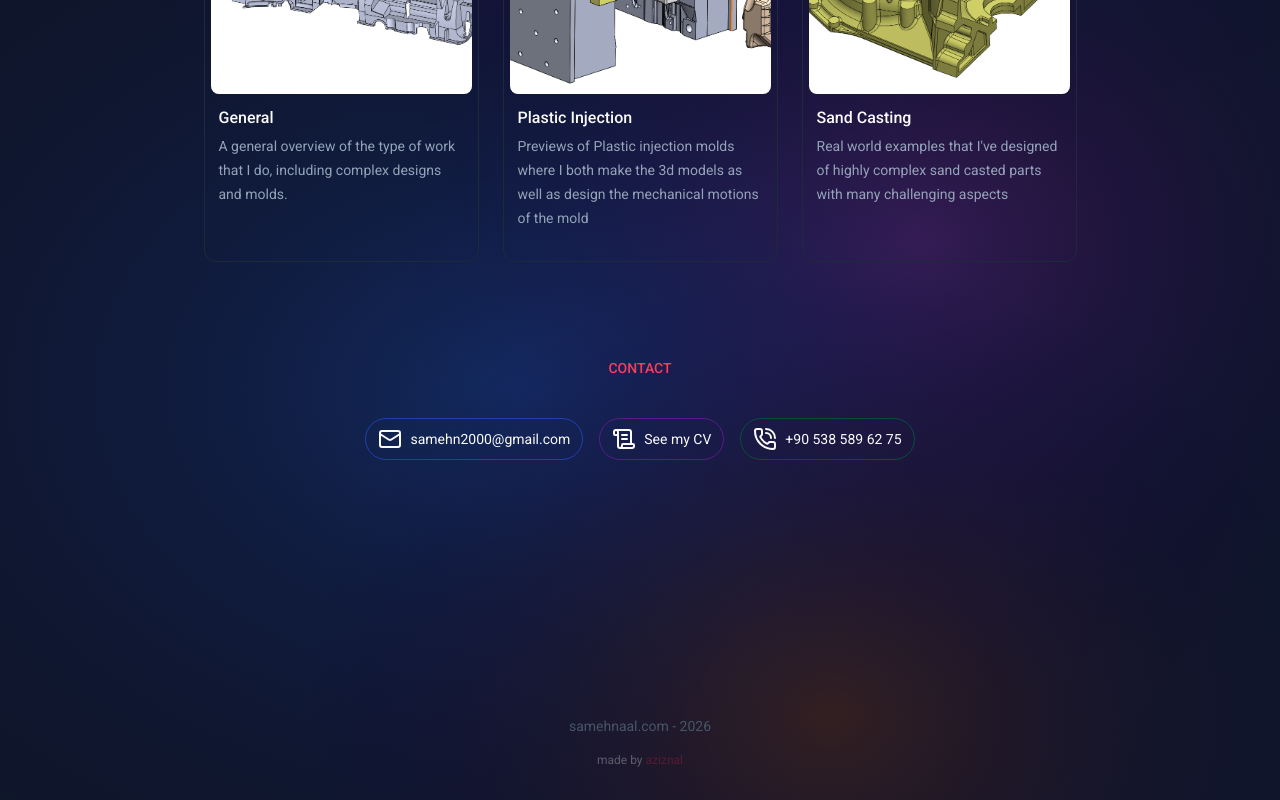
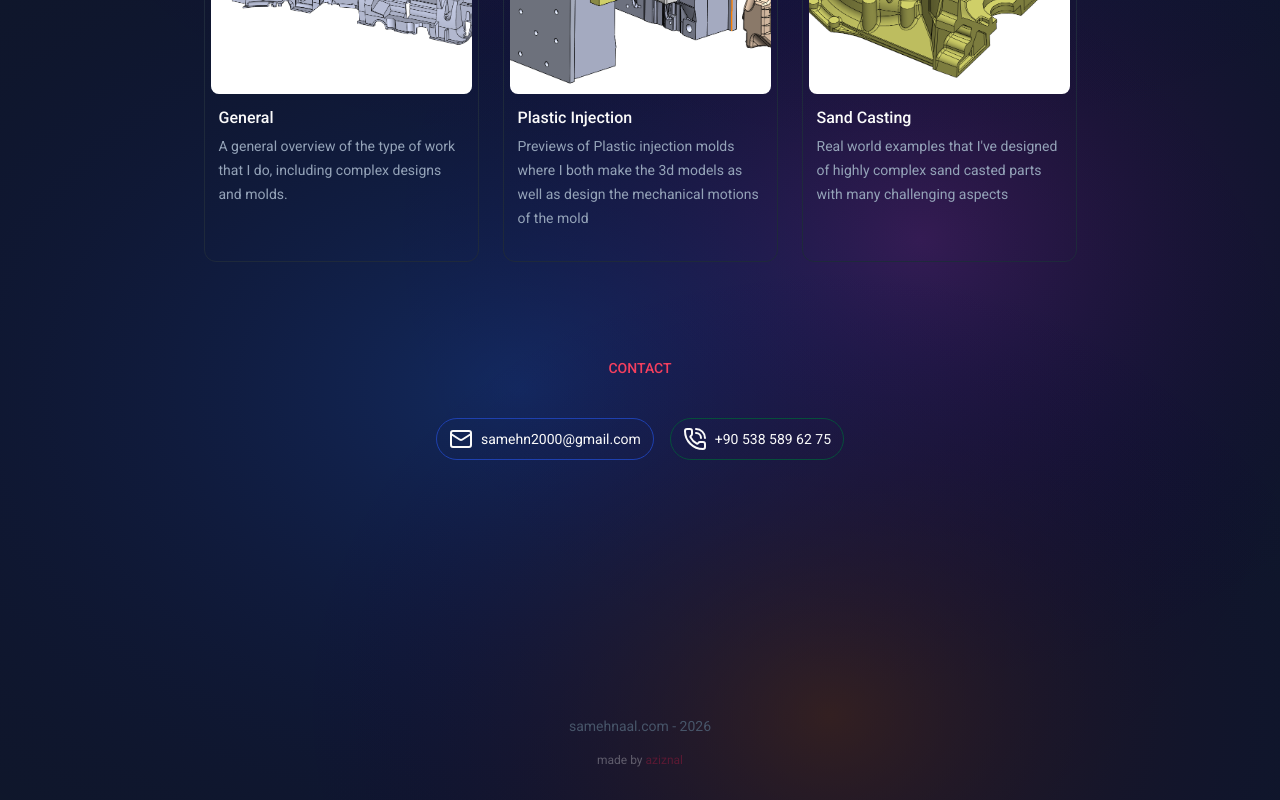
Before and after one commit to aziznal/samehnaal.com, a Next.js app: page / in a window 1280 px wide. Shown: the part 719-1519 px from the top of the page. Built offline with nearby package versions, Linux system fonts and the light colour scheme.

Commit message:
remove cv

```diff
--- a/app/page.tsx
+++ b/app/page.tsx
@@ -125,15 +125,6 @@ export default function Home() {
         </Link>
 
         <Link
-          className="px-3 py-2 hover:bg-slate-800 transition-colors border border-purple-900 rounded-full text-xs sm:text-sm flex items-center gap-2 text-nowrap"
-          href="/cv.pdf"
-          target="_blank"
-        >
-          <LucideScrollText />
-          See my CV
-        </Link>
-
-        <Link
           className="px-3 py-2 hover:bg-slate-800 transition-colors border border-emerald-900 rounded-full text-xs sm:text-sm flex items-center gap-2 text-nowrap"
           href="tel:+905385896275"
           target="_blank"
```
